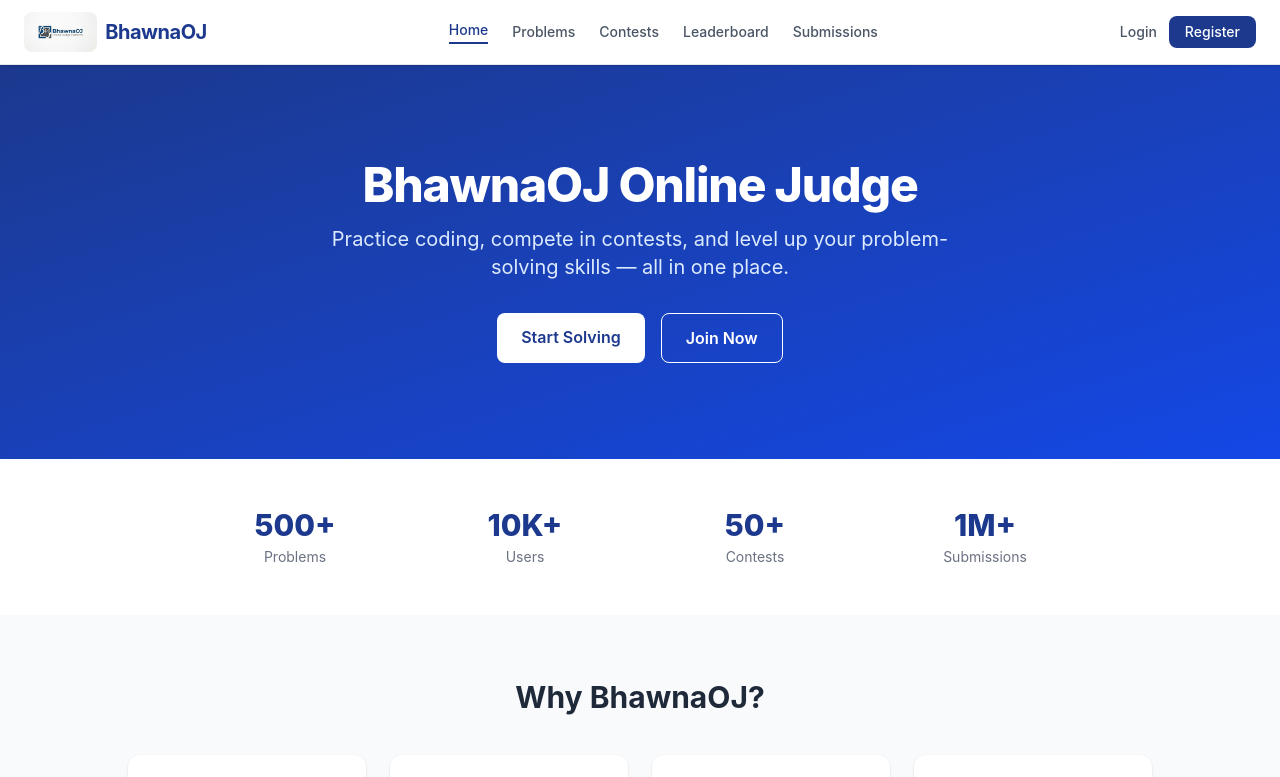
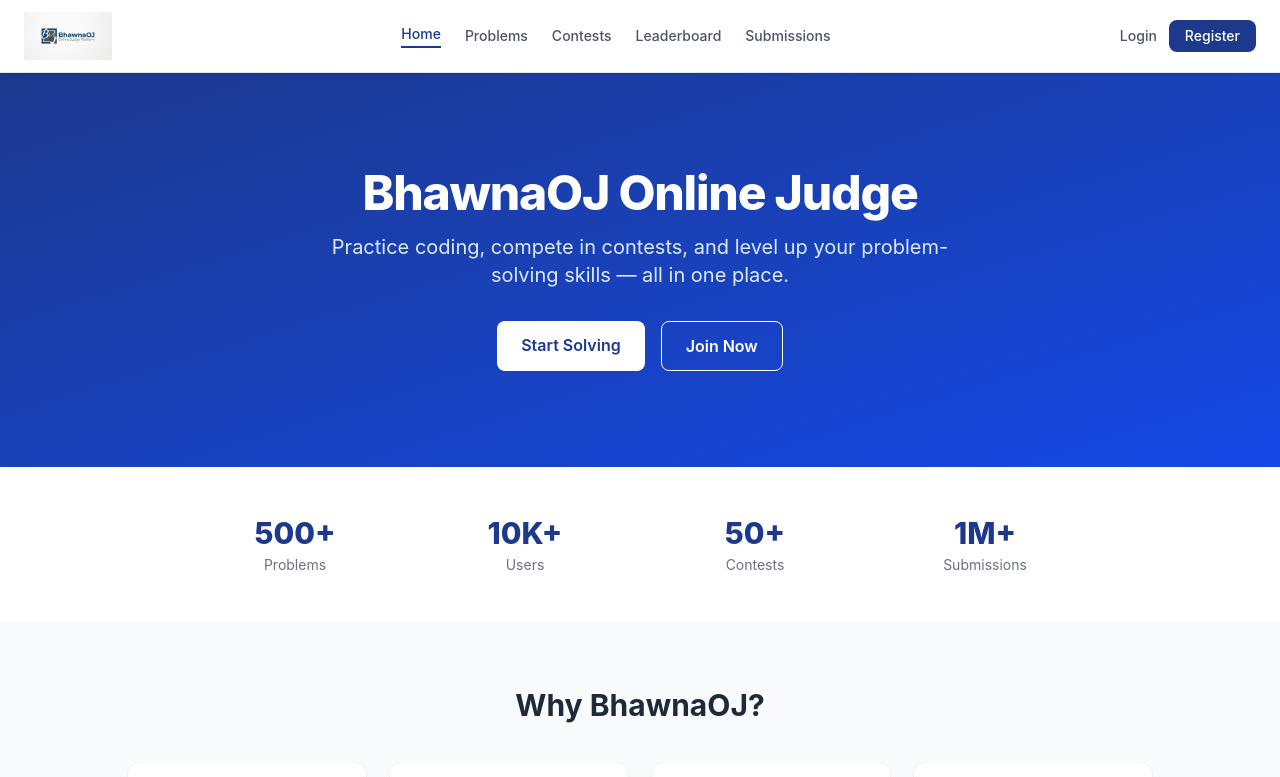
Before and after one commit to Bhawna109/OJ, a React app in the folder frontend/: page / in a window 1280 px wide. Shown: the top 777 px of the page. Built offline with nearby package versions, Linux system fonts and the light colour scheme; no server answers; the HTML template or start-up script is replaced by a standard one.

Commit message:
fix: show logo image in navbar instead of text

```diff
--- a/frontend/src/components/Navbar.jsx
+++ b/frontend/src/components/Navbar.jsx
@@ -21,9 +21,8 @@ export default function Navbar() {
 
   return (
     <nav className="bg-white border-b border-gray-200 px-6 py-3 flex items-center justify-between sticky top-0 z-50 shadow-sm">
-      <Link to="/" className="flex items-center gap-2">
-        <img src="/OJ.jpg" alt="BhawnaOJ" className="h-10 w-auto rounded-lg" />
-        <span className="text-xl font-bold text-blue-900 tracking-tight">BhawnaOJ</span>
+      <Link to="/">
+        <img src="/OJ.jpg" alt="BhawnaOJ" className="h-12 w-auto" />
       </Link>
 
       <div className="flex items-center gap-6">
```
